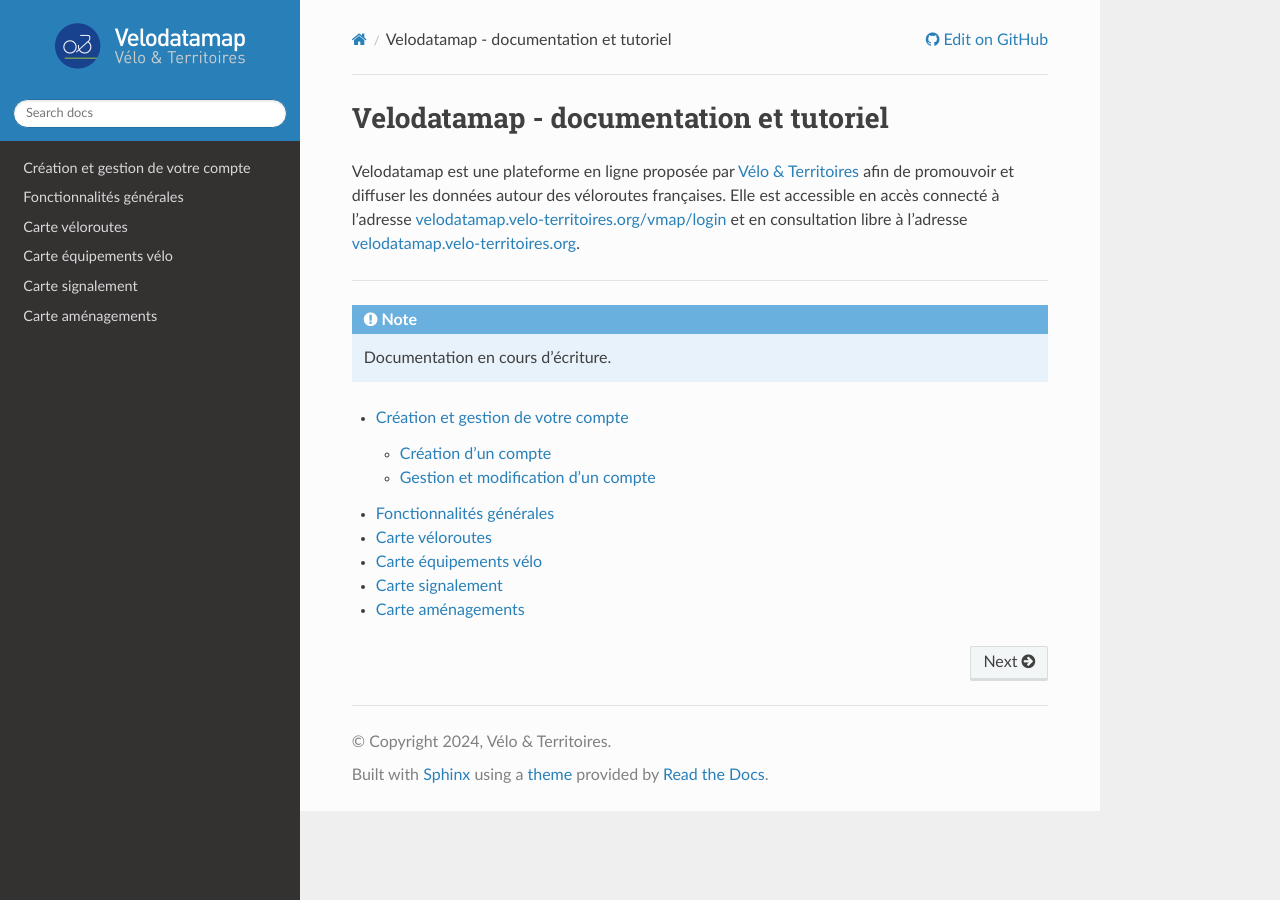
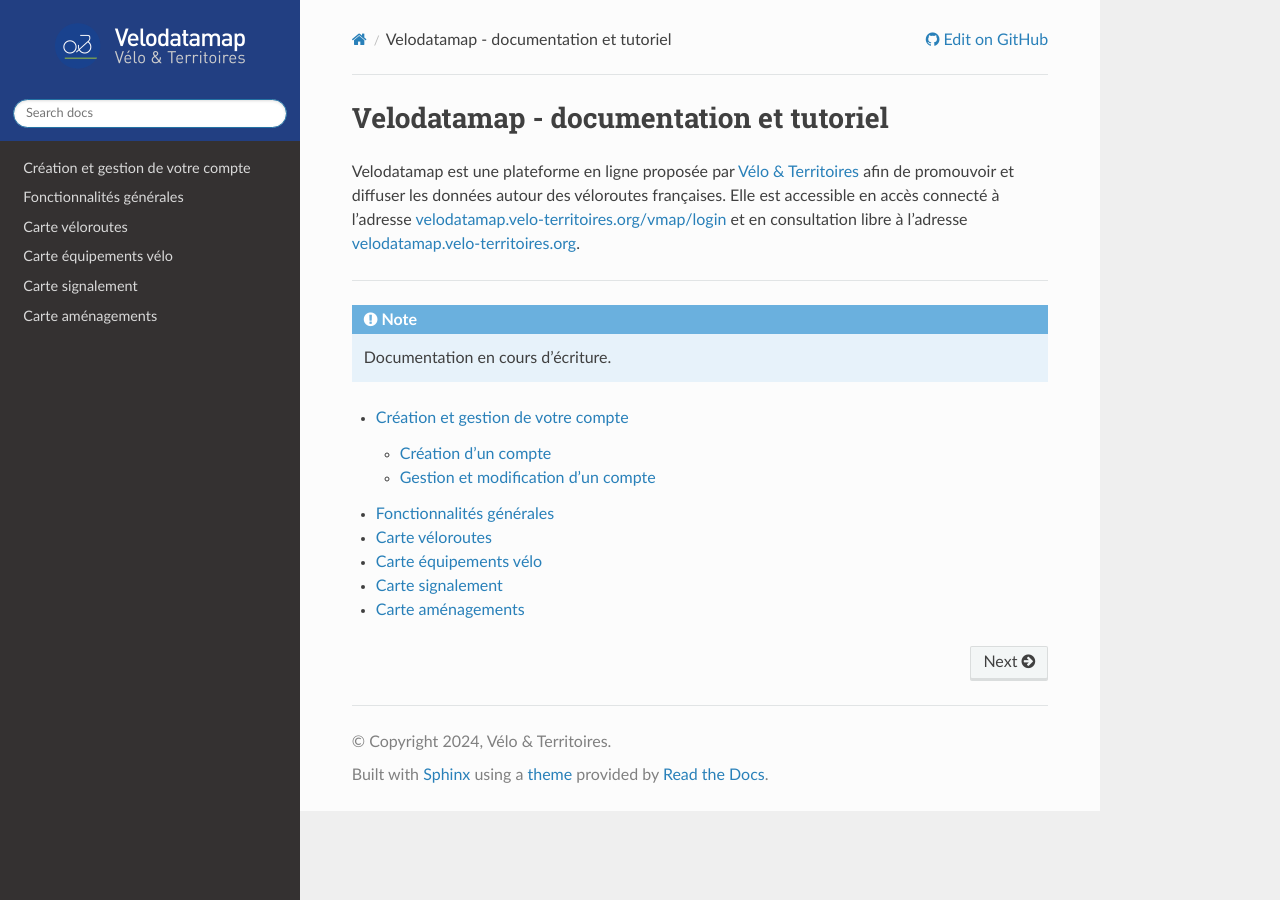
Before and after one commit to reseauvelomarche/velodatamap.readthedocs.io, a Sphinx documentation site: the page built from docs/source/index.rst, in a window 1280 px wide. Built offline with Sphinx 7.4.7 and the Read the Docs theme 2.0.0, drawn with Linux system fonts in a browser that asks for light colours.

Commit message:
Background color

```diff
--- a/docs/source/conf.py
+++ b/docs/source/conf.py
@@ -35,10 +35,9 @@
 
 html_theme_options = {
     'logo_only': True,
-    'display_version': False
+    'display_version': False,
+    'style_nav_header_background' : '#223F82'
 }
-
-style_nav_header_background = '#223F82'
 
 html_logo = 'images/logo_velodatamap.png'
 
```
